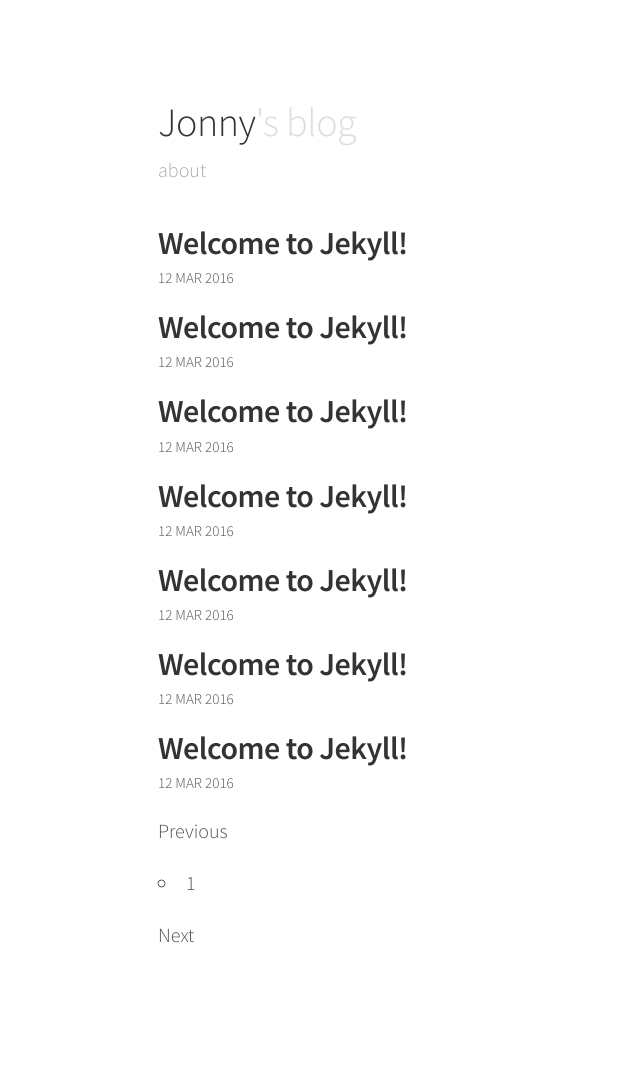
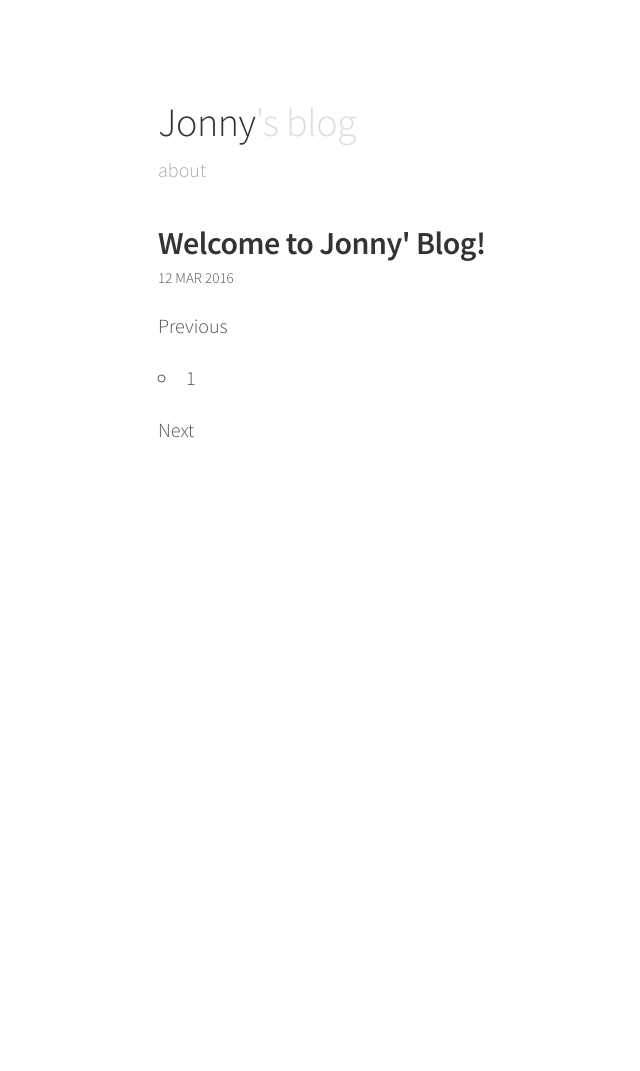
Before and after one commit to JonnyCheng/jonnycheng.github.io, a Jekyll site: the page built from index.html, in a window 1280 px wide. Shown: the whole page, without its empty margins (122-762 px from the left). Built offline with Jekyll 4.4.1, drawn with Linux system fonts in a browser that asks for light colours; the list of posts is cut into pages by our own code; after the commit the page ends 900 px from its top, so only the background shows below that; some of the changed lines change nothing that is shown.

Commit message:
push blog

```diff
--- a/_posts/2016-03-12-welcome-to-jekyll copy 2.markdown
+++ /dev/null
@@ -1,25 +0,0 @@
----
-layout: post
-title:  "Welcome to Jekyll!"
-date:   2016-03-12 15:20:20 +0800
-categories: jekyll update
----
-You’ll find this post in your `_posts` directory. Go ahead and edit it and re-build the site to see your changes. You can rebuild the site in many different ways, but the most common way is to run `jekyll serve`, which launches a web server and auto-regenerates your site when a file is updated.
-
-To add new posts, simply add a file in the `_posts` directory that follows the convention `YYYY-MM-DD-name-of-post.ext` and includes the necessary front matter. Take a look at the source for this post to get an idea about how it works.
-
-Jekyll also offers powerful support for code snippets:
-
-{% highlight ruby %}
-def print_hi(name)
-  puts "Hi, #{name}"
-end
-print_hi('Tom')
-#=> prints 'Hi, Tom' to STDOUT.
-{% endhighlight %}
-
-Check out the [Jekyll docs][jekyll-docs] for more info on how to get the most out of Jekyll. File all bugs/feature requests at [Jekyll’s GitHub repo][jekyll-gh]. If you have questions, you can ask them on [Jekyll Talk][jekyll-talk].
-
-[jekyll-docs]: http://jekyllrb.com/docs/home
-[jekyll-gh]:   https://github.com/jekyll/jekyll
-[jekyll-talk]: https://talk.jekyllrb.com/
--- a/_posts/2016-03-12-welcome-to-jekyll copy 3.markdown
+++ /dev/null
@@ -1,25 +0,0 @@
----
-layout: post
-title:  "Welcome to Jekyll!"
-date:   2016-03-12 15:20:20 +0800
-categories: jekyll update
----
-You’ll find this post in your `_posts` directory. Go ahead and edit it and re-build the site to see your changes. You can rebuild the site in many different ways, but the most common way is to run `jekyll serve`, which launches a web server and auto-regenerates your site when a file is updated.
-
-To add new posts, simply add a file in the `_posts` directory that follows the convention `YYYY-MM-DD-name-of-post.ext` and includes the necessary front matter. Take a look at the source for this post to get an idea about how it works.
-
-Jekyll also offers powerful support for code snippets:
-
-{% highlight ruby %}
-def print_hi(name)
-  puts "Hi, #{name}"
-end
-print_hi('Tom')
-#=> prints 'Hi, Tom' to STDOUT.
-{% endhighlight %}
-
-Check out the [Jekyll docs][jekyll-docs] for more info on how to get the most out of Jekyll. File all bugs/feature requests at [Jekyll’s GitHub repo][jekyll-gh]. If you have questions, you can ask them on [Jekyll Talk][jekyll-talk].
-
-[jekyll-docs]: http://jekyllrb.com/docs/home
-[jekyll-gh]:   https://github.com/jekyll/jekyll
-[jekyll-talk]: https://talk.jekyllrb.com/
--- a/_posts/2016-03-12-welcome-to-jekyll copy 4.markdown
+++ /dev/null
@@ -1,25 +0,0 @@
----
-layout: post
-title:  "Welcome to Jekyll!"
-date:   2016-03-12 15:20:20 +0800
-categories: jekyll update
----
-You’ll find this post in your `_posts` directory. Go ahead and edit it and re-build the site to see your changes. You can rebuild the site in many different ways, but the most common way is to run `jekyll serve`, which launches a web server and auto-regenerates your site when a file is updated.
-
-To add new posts, simply add a file in the `_posts` directory that follows the convention `YYYY-MM-DD-name-of-post.ext` and includes the necessary front matter. Take a look at the source for this post to get an idea about how it works.
-
-Jekyll also offers powerful support for code snippets:
-
-{% highlight ruby %}
-def print_hi(name)
-  puts "Hi, #{name}"
-end
-print_hi('Tom')
-#=> prints 'Hi, Tom' to STDOUT.
-{% endhighlight %}
-
-Check out the [Jekyll docs][jekyll-docs] for more info on how to get the most out of Jekyll. File all bugs/feature requests at [Jekyll’s GitHub repo][jekyll-gh]. If you have questions, you can ask them on [Jekyll Talk][jekyll-talk].
-
-[jekyll-docs]: http://jekyllrb.com/docs/home
-[jekyll-gh]:   https://github.com/jekyll/jekyll
-[jekyll-talk]: https://talk.jekyllrb.com/
--- a/_posts/2016-03-12-welcome-to-jekyll copy 5.markdown
+++ /dev/null
@@ -1,25 +0,0 @@
----
-layout: post
-title:  "Welcome to Jekyll!"
-date:   2016-03-12 15:20:20 +0800
-categories: jekyll update
----
-You’ll find this post in your `_posts` directory. Go ahead and edit it and re-build the site to see your changes. You can rebuild the site in many different ways, but the most common way is to run `jekyll serve`, which launches a web server and auto-regenerates your site when a file is updated.
-
-To add new posts, simply add a file in the `_posts` directory that follows the convention `YYYY-MM-DD-name-of-post.ext` and includes the necessary front matter. Take a look at the source for this post to get an idea about how it works.
-
-Jekyll also offers powerful support for code snippets:
-
-{% highlight ruby %}
-def print_hi(name)
-  puts "Hi, #{name}"
-end
-print_hi('Tom')
-#=> prints 'Hi, Tom' to STDOUT.
-{% endhighlight %}
-
-Check out the [Jekyll docs][jekyll-docs] for more info on how to get the most out of Jekyll. File all bugs/feature requests at [Jekyll’s GitHub repo][jekyll-gh]. If you have questions, you can ask them on [Jekyll Talk][jekyll-talk].
-
-[jekyll-docs]: http://jekyllrb.com/docs/home
-[jekyll-gh]:   https://github.com/jekyll/jekyll
-[jekyll-talk]: https://talk.jekyllrb.com/
--- a/_posts/2016-03-12-welcome-to-jekyll copy 6.markdown
+++ /dev/null
@@ -1,25 +0,0 @@
----
-layout: post
-title:  "Welcome to Jekyll!"
-date:   2016-03-12 15:20:20 +0800
-categories: jekyll update
----
-You’ll find this post in your `_posts` directory. Go ahead and edit it and re-build the site to see your changes. You can rebuild the site in many different ways, but the most common way is to run `jekyll serve`, which launches a web server and auto-regenerates your site when a file is updated.
-
-To add new posts, simply add a file in the `_posts` directory that follows the convention `YYYY-MM-DD-name-of-post.ext` and includes the necessary front matter. Take a look at the source for this post to get an idea about how it works.
-
-Jekyll also offers powerful support for code snippets:
-
-{% highlight ruby %}
-def print_hi(name)
-  puts "Hi, #{name}"
-end
-print_hi('Tom')
-#=> prints 'Hi, Tom' to STDOUT.
-{% endhighlight %}
-
-Check out the [Jekyll docs][jekyll-docs] for more info on how to get the most out of Jekyll. File all bugs/feature requests at [Jekyll’s GitHub repo][jekyll-gh]. If you have questions, you can ask them on [Jekyll Talk][jekyll-talk].
-
-[jekyll-docs]: http://jekyllrb.com/docs/home
-[jekyll-gh]:   https://github.com/jekyll/jekyll
-[jekyll-talk]: https://talk.jekyllrb.com/
--- a/_posts/2016-03-12-welcome-to-jekyll copy.markdown
+++ /dev/null
@@ -1,25 +0,0 @@
----
-layout: post
-title:  "Welcome to Jekyll!"
-date:   2016-03-12 15:20:20 +0800
-categories: jekyll update
----
-You’ll find this post in your `_posts` directory. Go ahead and edit it and re-build the site to see your changes. You can rebuild the site in many different ways, but the most common way is to run `jekyll serve`, which launches a web server and auto-regenerates your site when a file is updated.
-
-To add new posts, simply add a file in the `_posts` directory that follows the convention `YYYY-MM-DD-name-of-post.ext` and includes the necessary front matter. Take a look at the source for this post to get an idea about how it works.
-
-Jekyll also offers powerful support for code snippets:
-
-{% highlight ruby %}
-def print_hi(name)
-  puts "Hi, #{name}"
-end
-print_hi('Tom')
-#=> prints 'Hi, Tom' to STDOUT.
-{% endhighlight %}
-
-Check out the [Jekyll docs][jekyll-docs] for more info on how to get the most out of Jekyll. File all bugs/feature requests at [Jekyll’s GitHub repo][jekyll-gh]. If you have questions, you can ask them on [Jekyll Talk][jekyll-talk].
-
-[jekyll-docs]: http://jekyllrb.com/docs/home
-[jekyll-gh]:   https://github.com/jekyll/jekyll
-[jekyll-talk]: https://talk.jekyllrb.com/
--- a/_posts/2016-03-12-welcome-to-jekyll.markdown
+++ b/_posts/2016-03-12-welcome-to-jekyll.markdown
@@ -1,25 +1,7 @@
 ---
 layout: post
-title:  "Welcome to Jekyll!"
+title:  "Welcome to Jonny' Blog!"
 date:   2016-03-12 15:20:20 +0800
 categories: jekyll update
 ---
-You’ll find this post in your `_posts` directory. Go ahead and edit it and re-build the site to see your changes. You can rebuild the site in many different ways, but the most common way is to run `jekyll serve`, which launches a web server and auto-regenerates your site when a file is updated.
-
-To add new posts, simply add a file in the `_posts` directory that follows the convention `YYYY-MM-DD-name-of-post.ext` and includes the necessary front matter. Take a look at the source for this post to get an idea about how it works.
-
-Jekyll also offers powerful support for code snippets:
-
-{% highlight ruby %}
-def print_hi(name)
-  puts "Hi, #{name}"
-end
-print_hi('Tom')
-#=> prints 'Hi, Tom' to STDOUT.
-{% endhighlight %}
-
-Check out the [Jekyll docs][jekyll-docs] for more info on how to get the most out of Jekyll. File all bugs/feature requests at [Jekyll’s GitHub repo][jekyll-gh]. If you have questions, you can ask them on [Jekyll Talk][jekyll-talk].
-
-[jekyll-docs]: http://jekyllrb.com/docs/home
-[jekyll-gh]:   https://github.com/jekyll/jekyll
-[jekyll-talk]: https://talk.jekyllrb.com/
+Coming soon...
```
Also changed, not shown: README.md.
